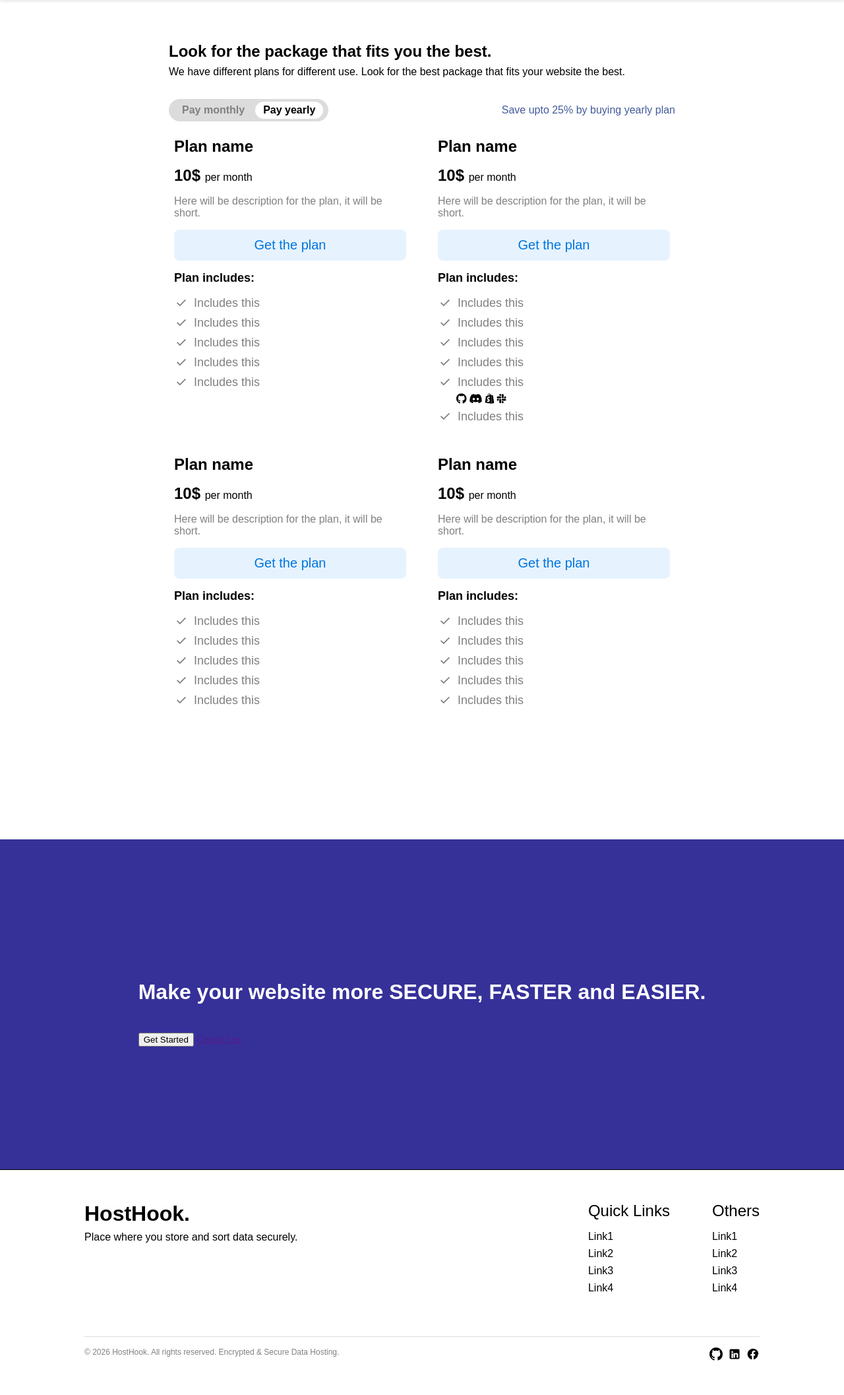
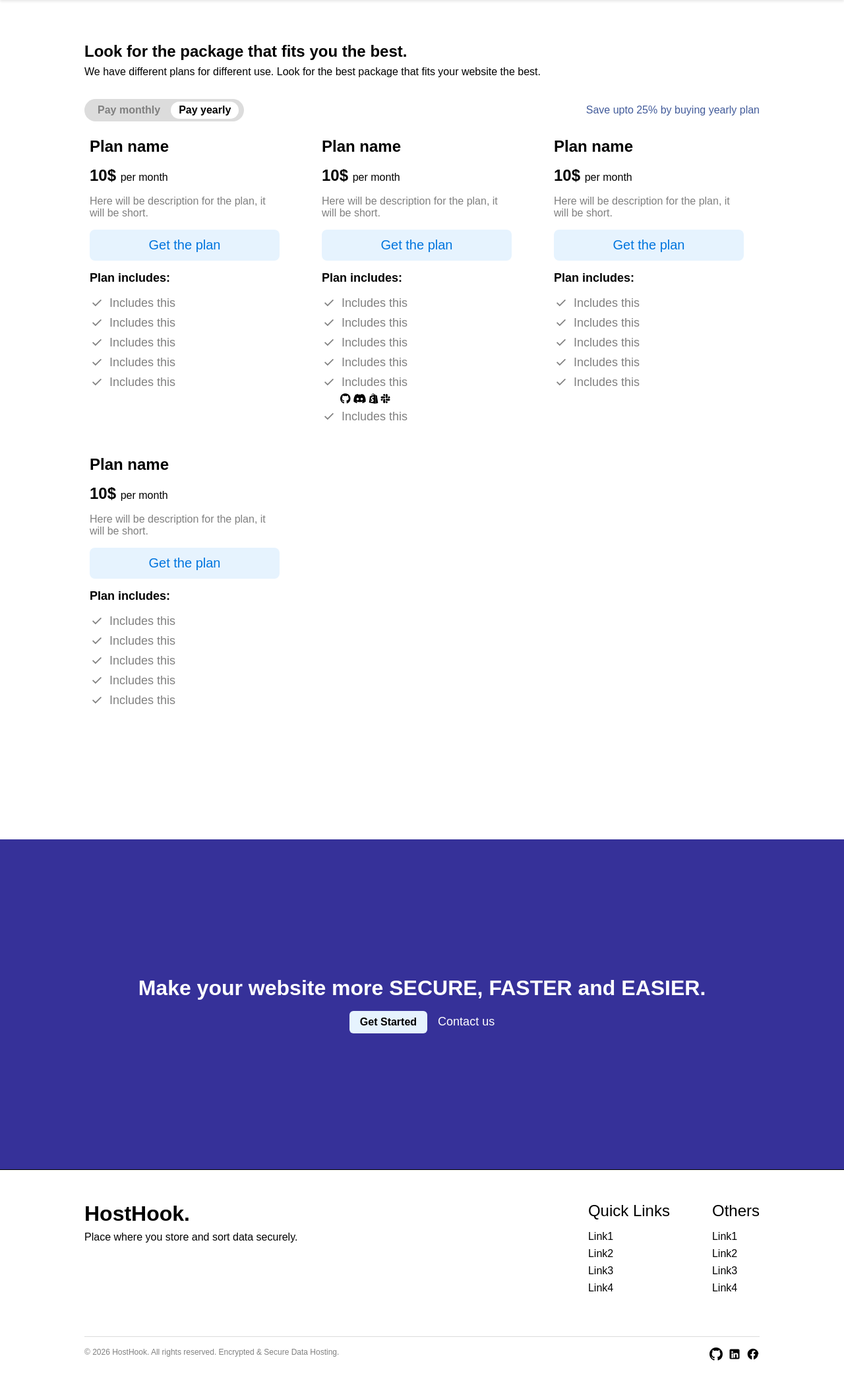
Before and after one commit to sabuka-dumbo/HostHook, a Django app: page /pricing/ in a window 1280 px wide. Shown: the part 80-2194 px from the top of the page at 66% size. Run offline with Django 5.2, Linux system fonts and the light colour scheme; some libraries are stand-ins or nearby versions.

Commit message:
Padding, Pricing

```diff
--- a/HostHook/hhapp/static/css/about_us.css
+++ b/HostHook/hhapp/static/css/about_us.css
@@ -87,7 +87,7 @@
 }
 
 .info-section-v1 {
-    width: calc(100% - 32px);
+    width: 100%;
     height: max-content;
     display: flex;
     flex-direction: row;
@@ -304,7 +304,7 @@
     flex-direction: row;
     justify-content: space-between;
     width: 100%;
-    align-items: center;
+    align-items: flex-end;
 }
 
 .bi-p2 h1 {
--- a/HostHook/hhapp/static/css/layout.css
+++ b/HostHook/hhapp/static/css/layout.css
@@ -1,13 +1,17 @@
-body {
+* {
   margin: 0;
   padding: 0;
+  box-sizing: border-box;
+}
+body {
+  overflow-x: hidden;
 }
 
 nav {
   position: fixed;
-    width: calc(100% - 20%);
+  width: 100%;
   padding: 16px 10%;
-    height: 48px;
+  height: 80px;
   box-shadow: 0px 2px 4px rgba(0, 0, 0, 0.1);
   background-color: white;
   display: flex;
@@ -28,7 +32,8 @@ main {
   gap: 64px;
 }
 
-.nav-part1, .nav-part2 {
+.nav-part1,
+.nav-part2 {
   width: 100%;
   display: flex;
   flex-direction: row;
@@ -38,7 +43,7 @@ main {
 .nav-part1 h1 {
   font-size: 24px;
   font-weight: bold;
-    font-family: 'Arial', sans-serif;
+  font-family: "Arial", sans-serif;
   margin: 0;
   padding: 0;
 }
@@ -54,7 +59,7 @@ main {
   padding: 0px;
   margin: 0px;
   font-size: 16px;
-    font-family: 'Arial', sans-serif;
+  font-family: "Arial", sans-serif;
   font-weight: 600;
   color: black;
   text-decoration: none;
@@ -74,19 +79,19 @@ main {
   padding: 0px;
   margin: 0px;
   font-size: 16px;
-    font-family: 'Arial', sans-serif;
+  font-family: "Arial", sans-serif;
   font-weight: 500;
   color: black;
   text-decoration: none;
 }
 
-.nav-part2-buttons  a {
+.nav-part2-buttons a {
   width: max-content;
   height: max-content;
   padding: 0px;
   margin: 0px;
   font-size: 16px;
-    font-family: 'Arial', sans-serif;
+  font-family: "Arial", sans-serif;
   font-weight: 600;
   color: black;
   text-decoration: none;
@@ -97,17 +102,17 @@ main {
   height: 100%;
   padding: 8px 16px;
   border: none;
-    background-color: #007BFF;
+  background-color: #007bff;
   color: white;
   font-size: 16px;
-    font-family: 'Arial', sans-serif;
+  font-family: "Arial", sans-serif;
   font-weight: 600;
   border-radius: 6px;
 }
 
 footer {
   height: max-content;
-    width: calc(100% - 20%);
+  width: 100%;
   padding: 48px 10%;
   border-top: 1px solid black;
   display: flex;
@@ -134,7 +139,7 @@ footer {
 .p1-title {
   width: 100%;
   font-size: 32px;
-    font-family: 'Arial', sans-serif;
+  font-family: "Arial", sans-serif;
   font-weight: bold;
   margin: 0;
   padding: 0;
@@ -144,11 +149,10 @@ footer {
   width: 100%;
   height: max-content;
   font-size: 16px;
-    font-family: 'Arial', sans-serif;
+  font-family: "Arial", sans-serif;
   font-weight: normal;
   margin: 0;
   padding: 0;
-
 }
 
 .p1-p2 {
@@ -166,7 +170,7 @@ footer {
 
 .fnavs1 h1 {
   font-size: 24px;
-    font-family: 'Arial', sans-serif;
+  font-family: "Arial", sans-serif;
   font-weight: normal;
   margin: 0;
   padding: 0;
@@ -182,7 +186,7 @@ footer {
 }
 
 .fnav1-div a {
-    font-family: 'Arial', sans-serif;
+  font-family: "Arial", sans-serif;
   font-size: 16px;
   font-weight: normal;
   text-decoration: none;
@@ -193,7 +197,7 @@ footer {
   width: max-content;
   max-width: 100%;
   font-size: 12px;
-    font-family: 'Arial', sans-serif;
+  font-family: "Arial", sans-serif;
   font-weight: lighter;
   color: gray;
   height: max-content;
@@ -226,11 +230,6 @@ footer {
 /* Media */
 
 @media (max-width: 768px) {
-    nav {
-        width: 90%;
-        padding: 16px 5%;
-    }
-
   .nav-part2-buttons {
     margin-left: 0px;
   }
@@ -283,7 +282,6 @@ footer {
     height: 4px;
     background-color: black;
     position: relative;
-
   }
 
   main {
@@ -301,7 +299,8 @@ footer {
     gap: 16px;
   }
 
-    .p2-p1, .p2-p2 {
+  .p2-p1,
+  .p2-p2 {
     width: 100%;
   }
 
--- a/HostHook/hhapp/static/css/pricing.css
+++ b/HostHook/hhapp/static/css/pricing.css
@@ -232,8 +232,7 @@
 
 .start-section {
     position: relative;
-    margin-left: calc((-100vw + 100%) / 2);
-    width: calc(100% + (100vw - 100%));
+    width: 100%;
     height: 500px;
     background-color: #363199;
     margin-top: 128px;
@@ -241,22 +240,82 @@
     flex-direction: column;
     justify-content: center;
     align-items: center;
+    z-index: -2;
 }
+
 .start-conteiner {
     width: max-content;
     height: max-content;
     display: flex;
     flex-direction: column;
     gap: 16px;
+    width: 80%;
 }
 
 .start-conteiner h1 {
+    width: 100%;
+    height: max-content;
     color: white;
     font: bold 32px "Arial", sans-serif;
+    display: flex;
+    flex-direction: column;
+    align-items: center;
+    text-align: center;
+}
+
+.start-buttons {
+    display: flex;
+    flex-direction: row;
+    align-items: center;
+    justify-content: center;
+    gap: 16px;
+    border: none;
+}
+
+.start-buttons button {
+    width: max-content;
+    height: max-content;
+    padding: 8px 16px;
+    border: none;
+    border-radius: 6px;
+    background-color: #e6f3fe;
+    font: bold 16px "Arial", sans-serif;
+}
+
+.start-buttons a {
+    width: max-content;
+    height: max-content;
+    padding: 0;
+    margin: 0;
+    border: none;
+    font: normal 18px "Arial", sans-serif;
+    color: white;
+    text-decoration: none;
+}
+
+.main-part1 {
+    width: 100%;
+    padding: 0px 10%;
+    margin-left: auto;
+    margin-right: auto;
+    padding-top: 144px;
+    box-sizing: border-box;
+    display: flex;
+    flex-direction: column;
+    gap: 64px;
 }
 
 main {
+    width: 100%;
+    padding: 0px 0;
+    margin-left: auto;
+    margin-right: auto;
+    padding-top: 0px;
     padding-bottom: 0px;
+    box-sizing: border-box;
+    display: flex;
+    flex-direction: column;
+    gap: 64px;
 }
 
 footer {
--- a/HostHook/hhapp/templates/pricing.html
+++ b/HostHook/hhapp/templates/pricing.html
@@ -8,6 +8,7 @@
 {% endblock %}
 
 {% block body %}
+    <div class="main-part1">
         <section class="pricing-section">
             <div class="pricing-title">
                 <h1>Look for the package that fits you the best.</h1>
@@ -248,6 +249,7 @@
                 </div>
             </div>
         </section>
+    </div>
 
     <section class="start-section">
         <div class="start-conteiner">
```
Lines whose indentation alone changed are shown as unchanged.
